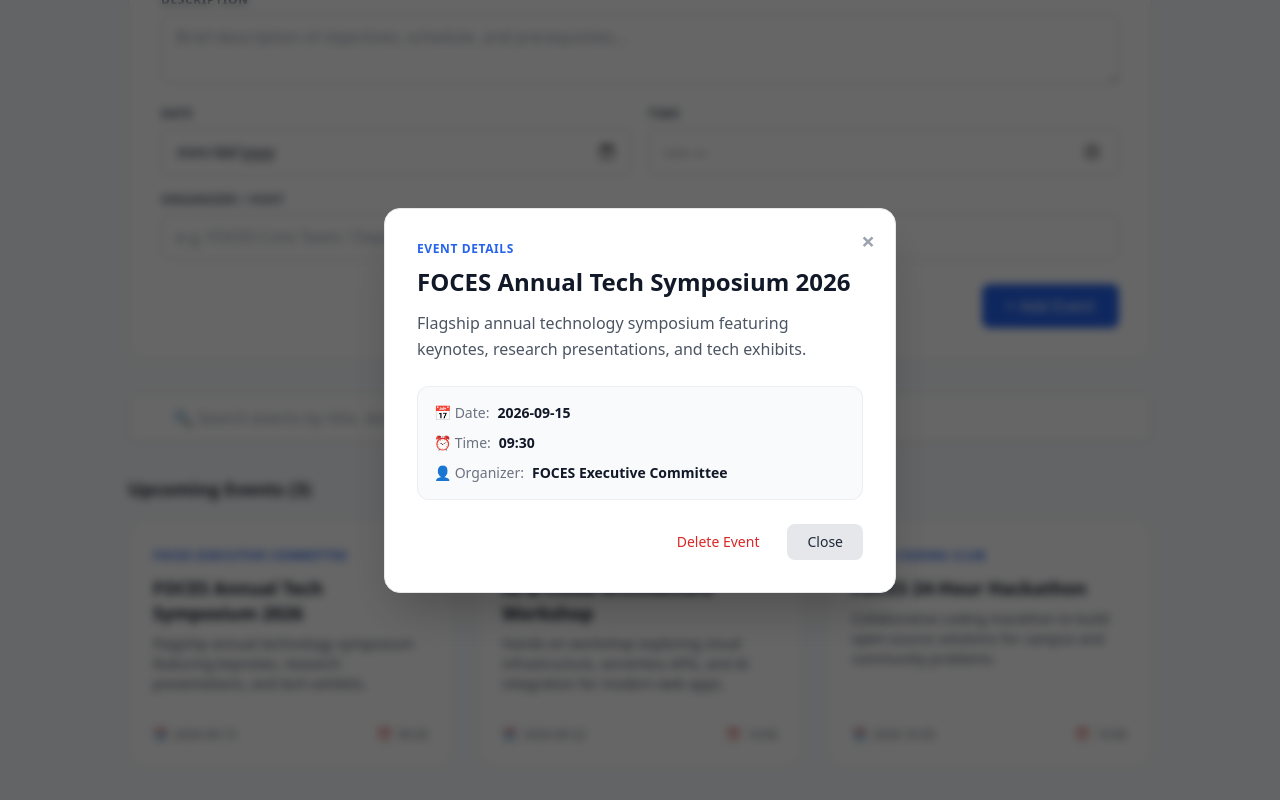
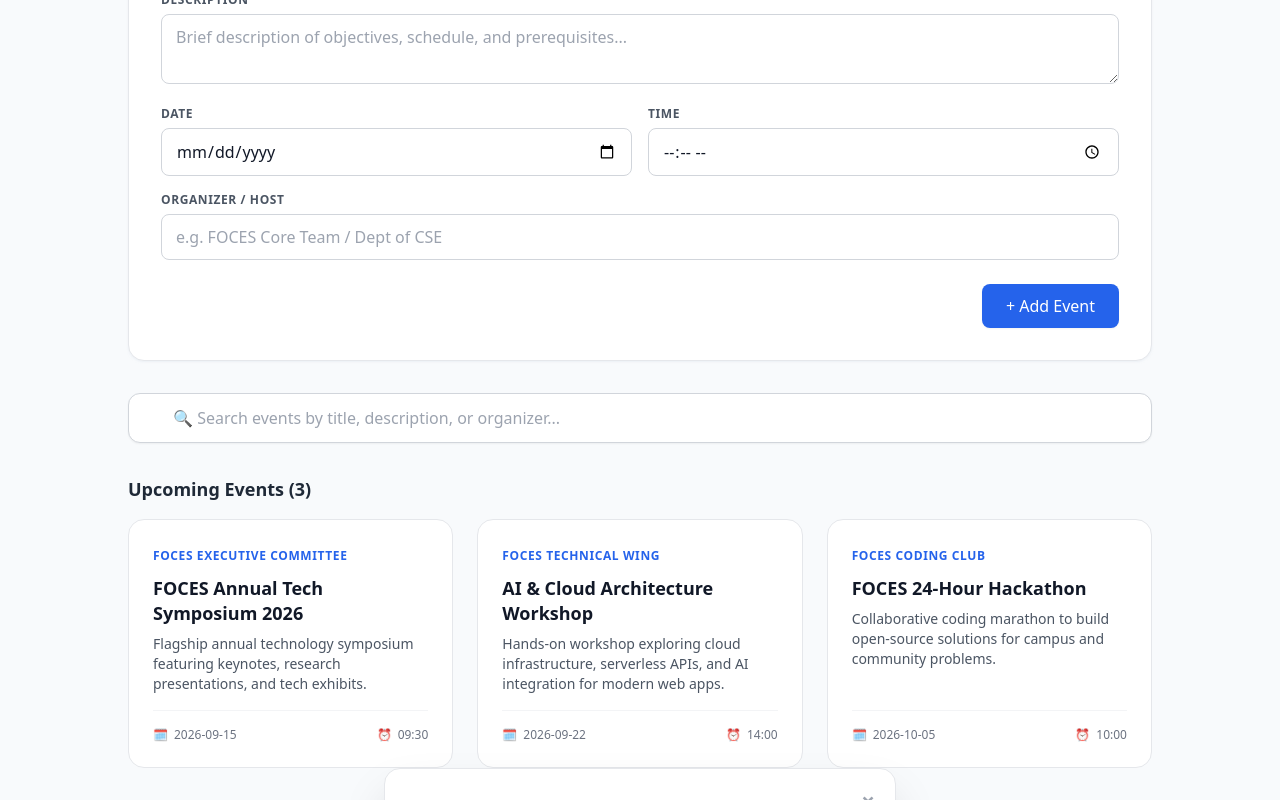
Before and after one commit to sebin-gg/Event-Tracker, a React (Vite) app in the folder frontend/: page / in a window 1280 px wide. Both pictures are taken after a click on the element 290 px from the left and 961 px from the top of the page. Shown: the part 318-1118 px from the top of the page. Built offline with nearby package versions, Linux system fonts and the light colour scheme; no server answers.

Commit message:
fix: a11y labels + native dialog, sanitize storage, pin deploy action (S6847 S6819 S1082 S6853 S8475 S7637 S6505 S1135)

```diff
--- a/frontend/src/App.jsx
+++ b/frontend/src/App.jsx
@@ -44,9 +44,21 @@ function getStoredEvents() {
   return DEFAULT_EVENTS;
 }
 
+function sanitizeEvents(events) {
+  return (Array.isArray(events) ? events : [])
+    .filter((e) => e && typeof e === "object")
+    .map((e) => ({
+      name: String(e.name ?? "").slice(0, 200),
+      description: String(e.description ?? "").slice(0, 2000),
+      date: String(e.date ?? "").slice(0, 32),
+      time: String(e.time ?? "").slice(0, 32),
+      organizer: String(e.organizer ?? "").slice(0, 200),
+    }));
+}
+
 function saveStoredEvents(events) {
   try {
-    localStorage.setItem(STORAGE_KEY, JSON.stringify(events));
+    localStorage.setItem(STORAGE_KEY, JSON.stringify(sanitizeEvents(events)));
   } catch {
     // ignore
   }
@@ -62,7 +74,7 @@ function App() {
   const [selectedEvent, setSelectedEvent] = useState(null);
   const [dark, setDark] = useState(() => {
     if (typeof window !== "undefined") {
-      return window.matchMedia && window.matchMedia("(prefers-color-scheme: dark)").matches;
+      return window.matchMedia?.("(prefers-color-scheme: dark)").matches ?? false;
     }
     return false;
   });
@@ -200,11 +212,12 @@ function App() {
           <form onSubmit={handleSubmit} className="space-y-4">
             <div className="grid grid-cols-1 sm:grid-cols-2 gap-4">
               <div className="sm:col-span-2">
-                <label className="block text-xs font-semibold uppercase tracking-wider text-gray-600 dark:text-gray-400 mb-1.5">
+                <label htmlFor="ev-name" className="block text-xs font-semibold uppercase tracking-wider text-gray-600 dark:text-gray-400 mb-1.5">
                   Event Name
                 </label>
                 <input
                   name="name"
+                  id="ev-name"
                   value={form.name}
                   onChange={handleChange}
                   required
@@ -214,11 +227,12 @@ function App() {
               </div>
 
               <div className="sm:col-span-2">
-                <label className="block text-xs font-semibold uppercase tracking-wider text-gray-600 dark:text-gray-400 mb-1.5">
+                <label htmlFor="ev-desc" className="block text-xs font-semibold uppercase tracking-wider text-gray-600 dark:text-gray-400 mb-1.5">
                   Description
                 </label>
                 <textarea
                   name="description"
+                  id="ev-desc"
                   value={form.description}
                   onChange={handleChange}
                   required
@@ -229,12 +243,13 @@ function App() {
               </div>
 
               <div>
-                <label className="block text-xs font-semibold uppercase tracking-wider text-gray-600 dark:text-gray-400 mb-1.5">
+                <label htmlFor="ev-date" className="block text-xs font-semibold uppercase tracking-wider text-gray-600 dark:text-gray-400 mb-1.5">
                   Date
                 </label>
                 <input
                   type="date"
                   name="date"
+                  id="ev-date"
                   value={form.date}
                   onChange={handleChange}
                   required
@@ -243,12 +258,13 @@ function App() {
               </div>
 
               <div>
-                <label className="block text-xs font-semibold uppercase tracking-wider text-gray-600 dark:text-gray-400 mb-1.5">
+                <label htmlFor="ev-time" className="block text-xs font-semibold uppercase tracking-wider text-gray-600 dark:text-gray-400 mb-1.5">
                   Time
                 </label>
                 <input
                   type="time"
                   name="time"
+                  id="ev-time"
                   value={form.time}
                   onChange={handleChange}
                   required
@@ -257,11 +273,12 @@ function App() {
               </div>
 
               <div className="sm:col-span-2">
-                <label className="block text-xs font-semibold uppercase tracking-wider text-gray-600 dark:text-gray-400 mb-1.5">
+                <label htmlFor="ev-org" className="block text-xs font-semibold uppercase tracking-wider text-gray-600 dark:text-gray-400 mb-1.5">
                   Organizer / Host
                 </label>
                 <input
                   name="organizer"
+                  id="ev-org"
                   value={form.organizer}
                   onChange={handleChange}
                   required
@@ -393,21 +410,18 @@ function App() {
 
         {/* Modal for event details */}
         {selectedEvent && (
-          <div
-            className="fixed inset-0 bg-black/60 backdrop-blur-sm flex items-center justify-center p-4 z-50 animate-fade-in"
-            onClick={() => setSelectedEvent(null)}
-            role="dialog"
-            aria-modal="true"
+          <dialog
+            open
+            onClose={() => setSelectedEvent(null)}
+            onClick={(e) => { if (e.target === e.currentTarget) setSelectedEvent(null); }}
             aria-labelledby="event-modal-title"
-            onKeyDown={(e) => { if (e.key === 'Escape') setSelectedEvent(null); }}
+            className="fixed inset-0 z-50 m-auto max-w-lg w-full rounded-2xl border shadow-2xl p-6 sm:p-8 relative transition-all backdrop:bg-black/60 backdrop:backdrop-blur-sm"
           >
             <div
               className={classNames(
-                "rounded-2xl border shadow-2xl p-6 sm:p-8 max-w-lg w-full relative transition-all",
-                dark ? "bg-gray-900 border-gray-800 text-white" : "bg-white border-gray-200 text-gray-900"
+                "text-left",
+                dark ? "bg-gray-900 text-white" : "bg-white text-gray-900"
               )}
-              onClick={(e) => e.stopPropagation()}
-              role="document"
             >
               <button
                 type="button"
@@ -461,7 +475,7 @@ function App() {
                 </button>
               </div>
             </div>
-          </div>
+          </dialog>
         )}
       </div>
     </div>
```
